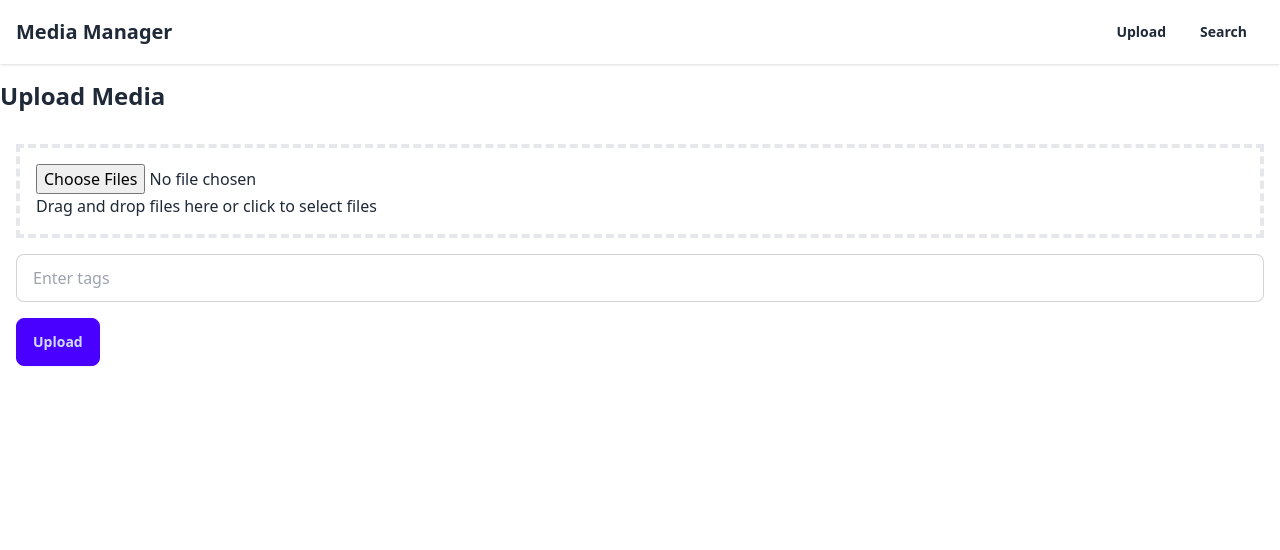
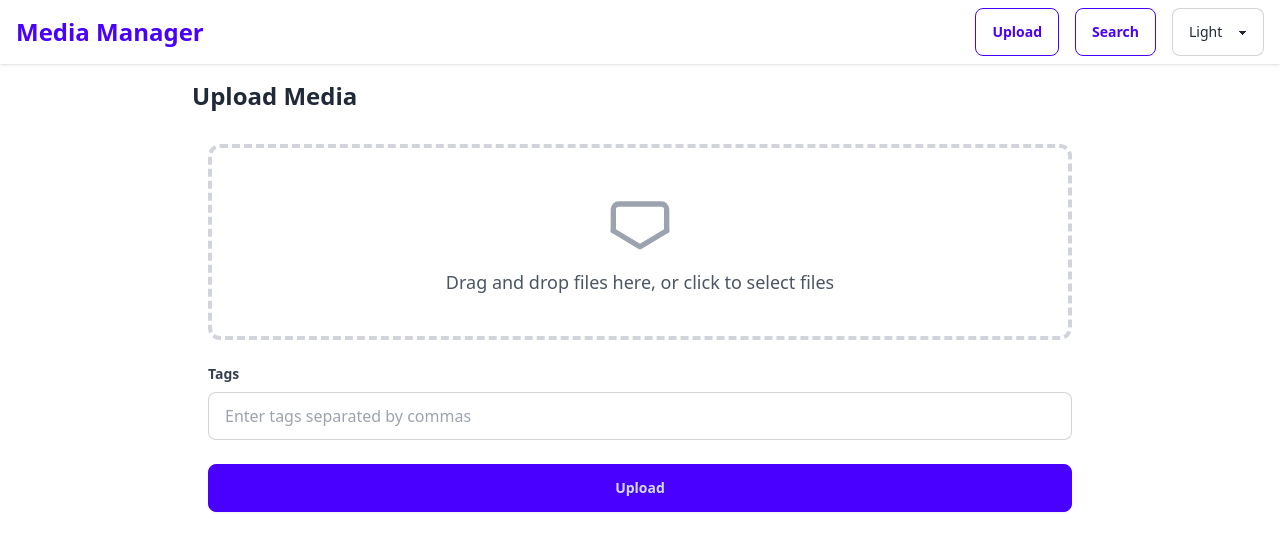
Before and after one commit to 2024-Arizona-Opportunity-Hack/HaRoRa-PajaritoEnvironmenta-FromMediaOverloadtoSeamlessOrganization, a React (Vite) app in the folder frontend/web_app/: page / in a window 1280 px wide. Shown: the top 550 px of the page. Built offline with nearby package versions, Linux system fonts and the light colour scheme.

Commit message:
ENH #3 Improved UI for drag/drop and results layout

```diff
--- a/frontend/web_app/package.json
+++ b/frontend/web_app/package.json
@@ -18,6 +18,7 @@
     "postcss": "^8.4.47",
     "react": "^18.3.1",
     "react-dom": "^18.3.1",
+    "react-dropzone": "^14.2.9",
     "react-router-dom": "^6.27.0",
     "tailwindcss-animate": "^1.0.7"
   },
--- /dev/null
+++ b/frontend/web_app/src/api/backup.jsx
@@ -0,0 +1,90 @@
+/*import axios from 'axios';
+
+// Set the base URL for Axios
+axios.defaults.baseURL = 'http://localhost:5000'; // Update this to your backend URL
+
+// Upload files to the server
+export const uploadFiles = async (files, tags) => {
+  const formData = new FormData();
+  files.forEach((file) => formData.append('files', file));
+  formData.append('tags', tags);
+
+  try {
+    const response = await axios.post('/upload', formData, {
+      headers: { 'Content-Type': 'multipart/form-data' },
+    });
+    return response.data;
+  } catch (error) {
+    console.error('Error uploading files:', error);
+    throw error;
+  }
+};
+
+// Search for media
+export const searchMedia = async (query) => {
+  try {
+    const response = await axios.get('/search', { params: { q: query } });
+    return response.data;
+  } catch (error) {
+    console.error('Error searching media:', error);
+    throw error;
+  }
+};
+
+// Get or update tags for a specific media item
+export const getTags = async (uuid) => {
+  try {
+    const response = await axios.get(`/tag/${uuid}`);
+    return response.data;
+  } catch (error) {
+    console.error('Error fetching tags:', error);
+    throw error;
+  }
+};
+
+export const updateTags = async (uuid, tags) => {
+  try {
+    const response = await axios.put(`/tag/${uuid}`, { tags });
+    return response.data;
+  } catch (error) {
+    console.error('Error updating tags:', error);
+    throw error;
+  }
+};
+*/
+export const searchMedia = async (query) => {
+    // Mock data
+    const mockData = [
+      {
+        id: '1',
+        filename: 'image1.jpg',
+        thumbnailUrl: 'https://via.placeholder.com/300x200',
+        tags: ['nature', 'forest'],
+      },
+      {
+        id: '2',
+        filename: 'image2.jpg',
+        thumbnailUrl: 'https://via.placeholder.com/300x200',
+        tags: ['city', 'buildings'],
+      },
+      {
+        id: '3',
+        filename: 'image3.jpg',
+        thumbnailUrl: 'https://via.placeholder.com/300x200',
+        tags: ['ocean', 'beach'],
+      },
+      // Add more items if needed
+    ];
+
+    // Simulate filtering based on the query
+    const filteredData = mockData.filter((item) =>
+      item.tags.some((tag) => tag.toLowerCase().includes(query.toLowerCase()))
+    );
+
+    // Simulate network delay
+    return new Promise((resolve) => {
+      setTimeout(() => {
+        resolve(filteredData);
+      }, 500);
+    });
+  };
--- a/frontend/web_app/src/components/Navbar.jsx
+++ b/frontend/web_app/src/components/Navbar.jsx
@@ -1,20 +1,37 @@
-// components/Navbar.jsx
+// src/components/Navbar.jsx
 import { Link } from 'react-router-dom';
+import { useState } from 'react';
 
 function Navbar() {
+  const [theme, setTheme] = useState('light');
+
+  const handleThemeChange = (e) => {
+    setTheme(e.target.value);
+    document.documentElement.setAttribute('data-theme', e.target.value);
+  };
+
   return (
     <nav className="bg-base-100 shadow">
       <div className="container mx-auto px-4 py-2 flex justify-between items-center">
-        <Link to="/" className="text-xl font-bold">
+        <Link to="/" className="text-2xl font-bold text-primary">
           Media Manager
         </Link>
-        <div>
-          <Link to="/" className="btn btn-ghost">
+        <div className="flex items-center space-x-4">
+          <Link to="/" className="btn btn-outline btn-primary">
             Upload
           </Link>
-          <Link to="/search" className="btn btn-ghost">
+          <Link to="/search" className="btn btn-outline btn-primary">
             Search
           </Link>
+          <select
+            className="select select-bordered"
+            value={theme}
+            onChange={handleThemeChange}
+          >
+            <option value="light">Light</option>
+            <option value="dark">Dark</option>
+
+          </select>
         </div>
       </div>
     </nav>
--- a/frontend/web_app/src/components/Search.jsx
+++ b/frontend/web_app/src/components/Search.jsx
@@ -1,3 +1,4 @@
+// src/components/Search.jsx
 import { useState } from 'react';
 import { searchMedia } from '../api/api';
 import TagEditor from './TagEditor';
@@ -51,8 +52,8 @@ function Search() {
 
       {/* Search Results */}
       {!loading && results.length > 0 && (
-        <div className="mt-4 grid grid-cols-1 sm:grid-cols-2 md:grid-cols-3 lg:grid-cols-4 gap-4">
-          {results.map((item) => (
+        <div className="mt-4 grid grid-cols-3 gap-4">
+          {results.slice(0, 9).map((item) => (
             <div key={item.id} className="card bg-base-100 shadow-md">
               <figure>
                 <img
@@ -62,13 +63,13 @@ function Search() {
                 />
               </figure>
               <div className="card-body">
-                <h2 className="card-title">{item.filename}</h2>
-                <p className="text-sm text-gray-600">
+                <h2 className="card-title text-sm">{item.filename}</h2>
+                <p className="text-xs text-gray-600">
                   Tags: {item.tags.join(', ')}
                 </p>
                 <div className="card-actions justify-end">
                   <button
-                    className="btn btn-sm btn-outline"
+                    className="btn btn-xs btn-outline"
                     onClick={() => setSelectedUuid(item.id)}
                   >
                     Edit Tags
--- a/frontend/web_app/src/components/Upload.jsx
+++ b/frontend/web_app/src/components/Upload.jsx
@@ -1,16 +1,24 @@
-
-
-// components/Upload.jsx
+// src/components/Upload.jsx
 import { useState } from 'react';
 import { uploadFiles } from '../api/api';
+import { useDropzone } from 'react-dropzone';
 
 function Upload() {
   const [files, setFiles] = useState([]);
   const [tags, setTags] = useState('');
+  const [isDragging, setIsDragging] = useState(false);
 
-  const handleFileChange = (e) => {
-    setFiles([...e.target.files]);
+  const onDrop = (acceptedFiles) => {
+    setFiles(acceptedFiles);
   };
+
+  const { getRootProps, getInputProps } = useDropzone({
+    onDrop,
+    onDragEnter: () => setIsDragging(true),
+    onDragLeave: () => setIsDragging(false),
+    multiple: true,
+    accept: 'image/*,video/*',
+  });
 
   const handleUpload = async () => {
     try {
@@ -25,20 +33,62 @@ function Upload() {
 
   return (
     <div className="p-4">
-      <div className="border-dashed border-4 border-gray-200 p-4">
-        <input type="file" multiple onChange={handleFileChange} />
-        <p>Drag and drop files here or click to select files</p>
+      {/* Drag and Drop Area */}
+      <div
+        {...getRootProps()}
+        className={`border-4 border-dashed rounded-xl p-10 flex flex-col items-center justify-center cursor-pointer transition ${
+          isDragging ? 'border-blue-500 bg-blue-50' : 'border-gray-300'
+        }`}
+      >
+        <input {...getInputProps()} />
+        <svg
+          className="w-16 h-16 text-gray-400 mb-4"
+          fill="none"
+          stroke="currentColor"
+          viewBox="0 0 48 48"
+          xmlns="http://www.w3.org/2000/svg"
+        >
+          <path
+            d="M44 32V16a4 4 0 00-4-4H8a4 4 0 00-4 4v16"
+            strokeLinecap="round"
+            strokeLinejoin="round"
+            strokeWidth="4"
+          />
+          <path
+            d="M4 32l20 12 20-12"
+            strokeLinecap="round"
+            strokeLinejoin="round"
+            strokeWidth="4"
+          />
+        </svg>
+        <p className="text-lg text-gray-600 text-center">
+          Drag and drop files here, or click to select files
+        </p>
+        {files.length > 0 && (
+          <ul className="mt-4 list-disc text-gray-600">
+            {files.map((file) => (
+              <li key={file.path}>{file.name}</li>
+            ))}
+          </ul>
+        )}
       </div>
-      <div className="mt-4">
+
+      {/* Tags Input */}
+      <div className="mt-6">
+        <label className="block text-gray-700 text-sm font-bold mb-2">
+          Tags
+        </label>
         <input
           type="text"
-          placeholder="Enter tags"
+          placeholder="Enter tags separated by commas"
           className="input input-bordered w-full"
           value={tags}
           onChange={(e) => setTags(e.target.value)}
         />
       </div>
-      <button className="btn btn-primary mt-4" onClick={handleUpload}>
+
+      {/* Upload Button */}
+      <button className="btn btn-primary mt-6 w-full" onClick={handleUpload}>
         Upload
       </button>
     </div>
--- a/frontend/web_app/src/pages/SearchPage.jsx
+++ b/frontend/web_app/src/pages/SearchPage.jsx
@@ -1,9 +1,10 @@
-// pages/SearchPage.jsx
+// src/pages/SearchPage.jsx
+import React from 'react';
 import Search from '../components/Search';
 
 function SearchPage() {
   return (
-    <div className="container mx-auto">
+    <div className="container mx-auto max-w-4xl">
       <h1 className="text-2xl font-bold my-4">Search Media</h1>
       <Search />
     </div>
--- a/frontend/web_app/src/pages/UploadPage.jsx
+++ b/frontend/web_app/src/pages/UploadPage.jsx
@@ -1,9 +1,10 @@
-// pages/UploadPage.jsx
+// src/pages/UploadPage.jsx
+import React from 'react';
 import Upload from '../components/Upload';
 
 function UploadPage() {
   return (
-    <div className="container mx-auto">
+    <div className="container mx-auto max-w-4xl">
       <h1 className="text-2xl font-bold my-4">Upload Media</h1>
       <Upload />
     </div>
--- a/frontend/web_app/tailwind.config.js
+++ b/frontend/web_app/tailwind.config.js
@@ -4,5 +4,8 @@ import daisyui from 'daisyui';
 export default {
     content: ["./index.html", "./src/**/*.{js,jsx,ts,tsx}"],
     theme: { extend: {} },
-    plugins: [daisyui],
+    plugins: [require('daisyui')],
+    daisyui: {
+        themes: ['light', 'dark'],
+    },
 };
```
Also changed, not shown: 1 other file (tests, documents, lock files or other folders).
